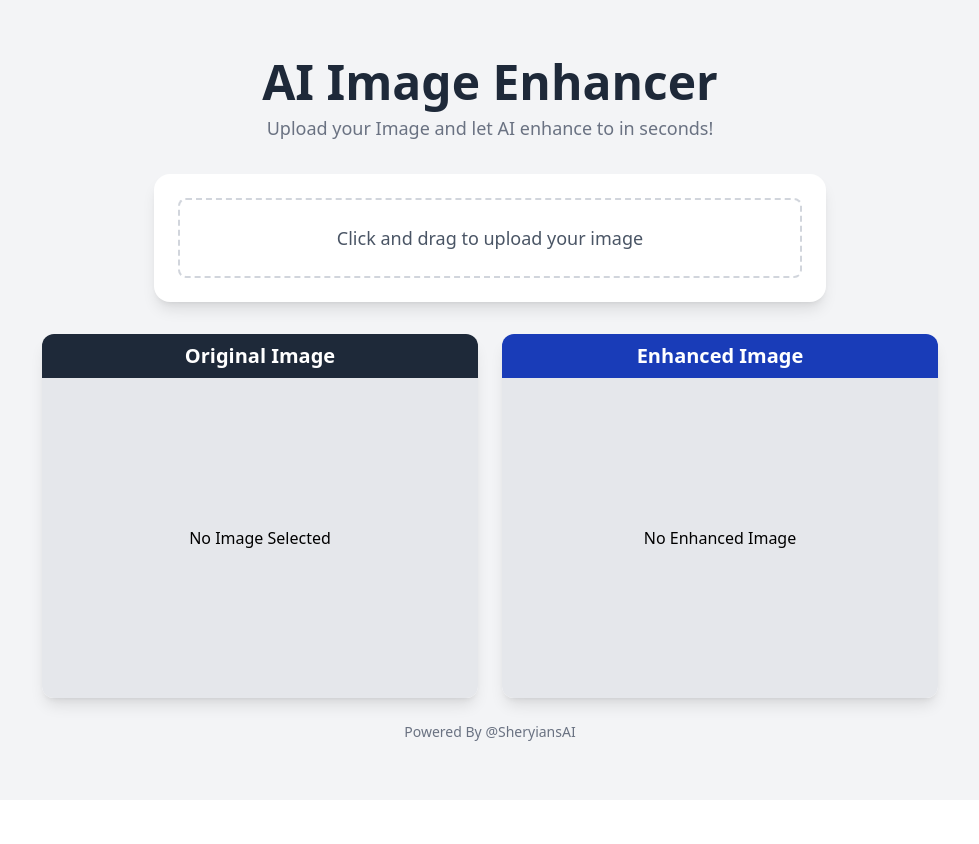
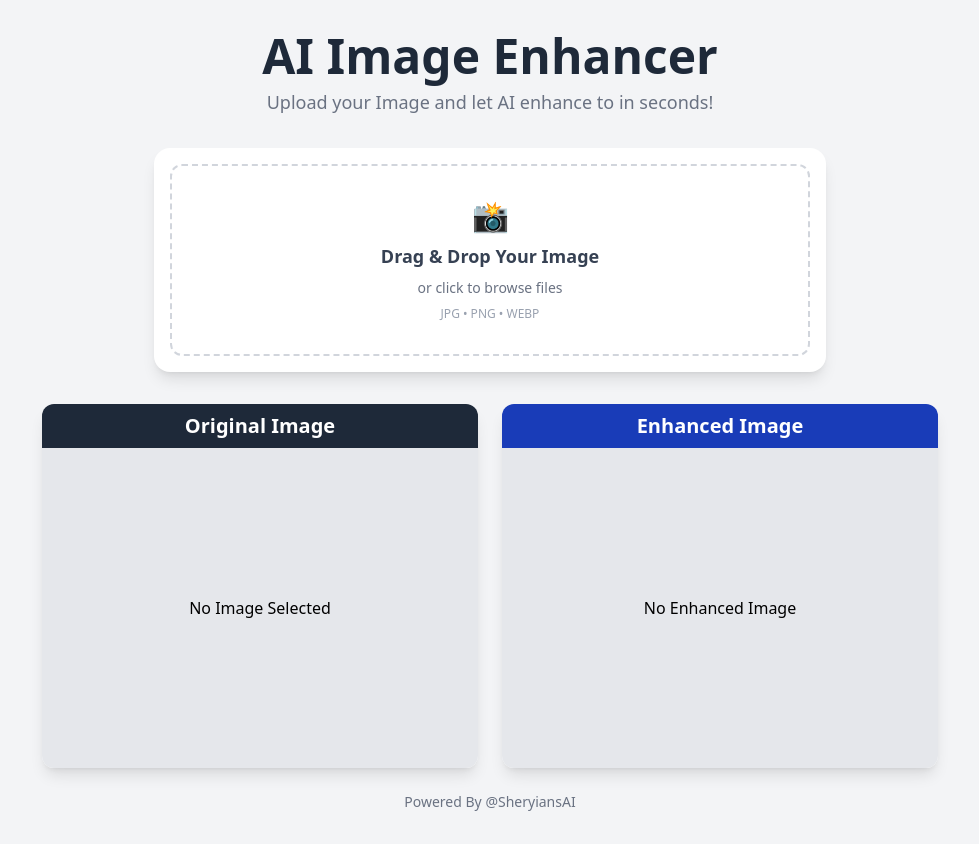
Before and after one commit to tannuprajapati/Image_Enhancement, a React (Vite) app: page / in a window 1280 px wide. Shown: the whole page, without its empty margins (150-1129 px from the left). Before the commit the page ends 800 px from the top, so only its background shows below. Built offline with nearby package versions, Linux system fonts and the light colour scheme.

Commit message:
feat: add modern drag and drop upload area

```diff
--- a/src/components/ImageUpload.jsx
+++ b/src/components/ImageUpload.jsx
@@ -1,26 +1,72 @@
+import { useState } from "react";
+
 const ImageUpload = (props) => {
+    const [isDragging, setIsDragging] = useState(false);
+
     const ShowImageHandler = (e) => {
         const file = e.target.files[0];
+
+        if (file) {
+            props.UploadImageHandler(file);
+        }
+    };
+
+    const handleDragOver = (e) => {
+        e.preventDefault();
+        setIsDragging(true);
+    };
+
+    const handleDragLeave = () => {
+        setIsDragging(false);
+    };
+
+    const handleDrop = (e) => {
+        e.preventDefault();
+        setIsDragging(false);
+
+        const file = e.dataTransfer.files[0];
+
         if (file) {
             props.UploadImageHandler(file);
         }
     };
 
     return (
-        <div className="bg-white shadow-lg rounded-2xl p-6 w-full max-w-2xl">
+        <div className="bg-white shadow-lg rounded-2xl p-4 w-full max-w-2xl">
             <label
                 htmlFor="fileInput"
-                className="block w-full cursor-pointer border-2 border-dashed border-gray-300 rounded-lg p-6 text-center hover:border-blue-500 transition-all"
+                onDragOver={handleDragOver}
+                onDragLeave={handleDragLeave}
+                onDrop={handleDrop}
+                className={`block w-full cursor-pointer border-2 border-dashed rounded-xl py-8 px-6 text-center transition-all duration-300 ${
+                    isDragging
+                        ? "border-blue-500 bg-blue-50 scale-[1.02]"
+                        : "border-gray-300 hover:border-blue-500"
+                }`}
             >
                 <input
                     type="file"
                     id="fileInput"
                     className="hidden"
+                    accept="image/*"
                     onChange={ShowImageHandler}
                 />
-                <span className="text-lg font-medium text-gray-600">
-                    Click and drag to upload your image
-                </span>
+
+                <div className="flex flex-col items-center gap-2">
+                    <div className="text-3xl">📸</div>
+
+                    <h3 className="text-lg font-semibold text-gray-700">
+                        Drag & Drop Your Image
+                    </h3>
+
+                    <p className="text-sm text-gray-500">
+                        or click to browse files
+                    </p>
+
+                    <span className="text-xs text-gray-400">
+                        JPG • PNG • WEBP
+                    </span>
+                </div>
             </label>
         </div>
     );
```
